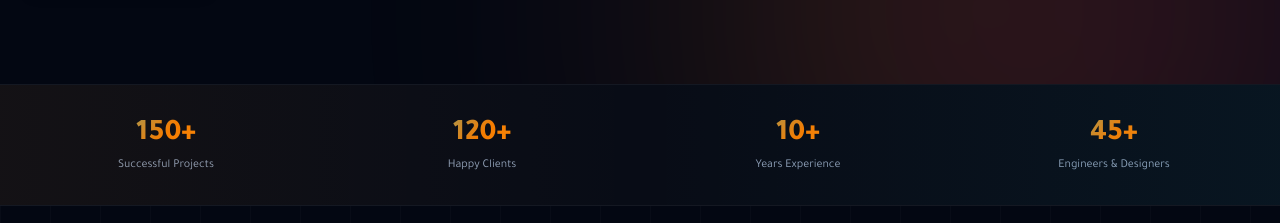
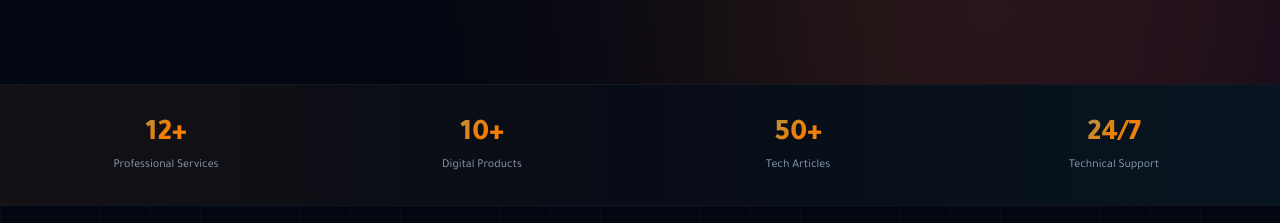
Before and after one commit to FastFreeCloud/fastfree, a Next.js app in the folder apps/fastfree_website/: page /en in a window 1280 px wide. Shown: the part 820-1043 px from the top of the page. Built offline with nearby package versions, Linux system fonts and the light colour scheme; a web font is replaced by a local one.

Commit message:
fix: honest stats (SSR-safe), tech clarity, verify website sweep pass

```diff
--- a/apps/fastfree_website/app/[lang]/HomeClient.tsx
+++ b/apps/fastfree_website/app/[lang]/HomeClient.tsx
@@ -13,7 +13,6 @@ import { testimonials } from '@/src/data/testimonials';
 import { useSEOMeta } from '@/lib/use-seo';
 import { motion } from 'framer-motion';
 import { SpotlightCard } from '@/components/ui/SpotlightCard';
-import { AnimatedCounter } from '@/components/ui/AnimatedCounter';
 import { TextReveal } from '@/components/ui/TextReveal';
 import { useRef } from 'react';
 import OrganizationSchema, { WebSiteSchema, BreadcrumbSchema } from '@/components/SEO/StructuredData';
@@ -208,14 +207,14 @@ export default function Home() {
         <div className="absolute inset-0 bg-gradient-to-r from-[var(--ff-primary)]/5 via-transparent to-[var(--ff-accent)]/5 pointer-events-none" />
         <div className="max-w-7xl mx-auto px-6 grid grid-cols-2 md:grid-cols-4 gap-8 text-center">
           {[
-            { value: 150, suffix: '+', label: t('STATS_PROJECTS', 'مشروع ناجح', 'Successful Projects') },
-            { value: 120, suffix: '+', label: t('STATS_CLIENTS', 'عميل راضٍ', 'Happy Clients') },
-            { value: 10, suffix: '+', label: t('STATS_EXPERIENCE', 'سنوات خبرة', 'Years Experience') },
-            { value: 45, suffix: '+', label: t('STATS_ENGINEERS', 'مهندس ومصمم', 'Engineers & Designers') },
+            { display: '12+', label: t('STATS_SERVICES', 'خدمات احترافية', 'Professional Services') },
+            { display: '10+', label: t('STATS_PRODUCTS', 'منتجات رقمية', 'Digital Products') },
+            { display: '50+', label: t('STATS_ARTICLES', 'مقال تقني', 'Tech Articles') },
+            { display: '24/7', label: t('STATS_SUPPORT', 'دعم فني', 'Technical Support') },
           ].map((stat, i) => (
             <div key={i}>
               <div className="text-3xl font-extrabold text-transparent bg-clip-text" style={{ backgroundImage: 'var(--ff-gradient)' }}>
-                <AnimatedCounter value={stat.value} suffix={stat.suffix} />
+                <span>{stat.display}</span>
               </div>
               <div className="text-slate-400 text-xs mt-1">{stat.label}</div>
             </div>
@@ -399,9 +398,9 @@ export default function Home() {
           <FadeIn>
             <div className="text-center mb-12">
               <h2 className="text-2xl md:text-3xl font-bold mb-3" style={{ fontFamily: 'var(--ff-font-heading)' }}>
-                {t('TECH_TITLE', 'التقنيات المستخدمة', 'Technologies We Use')}
+                {t('TECH_TITLE', 'تقنيات هذا الموقع', "This Site's Stack")}
               </h2>
-              <p className="text-slate-400 text-sm">{t('TECH_DESC', 'نستخدم أحدث التقنيات لضمان أداء عالي وقابلية للتوسع', 'We use the latest technologies for high performance and scalability')}</p>
+              <p className="text-slate-400 text-sm">{t('TECH_DESC', 'هذا الموقع التسويقي مبني بأحدث التقنيات لضمان أداء عالٍ وقابلية للتوسع', 'This marketing website is built with the latest technologies for high performance and scalability')}</p>
             </div>
           </FadeIn>
           <div className="flex flex-wrap justify-center gap-4">
--- a/apps/fastfree_website/app/[lang]/services/ServicesClient.tsx
+++ b/apps/fastfree_website/app/[lang]/services/ServicesClient.tsx
@@ -81,8 +81,8 @@ export default function ServicesPage() {
         <div className="max-w-7xl mx-auto px-6 grid grid-cols-2 md:grid-cols-4 gap-6 text-center">
           {[
               { icon: Layers, value: '12+', label: t('SERVICES_COUNT', 'خدمة متخصصة', 'Specialized Services') },
-            { icon: Code, value: '150+', label: t('PROJECTS_COUNT', 'مشروع منجز', 'Completed Projects') },
-            { icon: Users, value: '120+', label: t('CLIENTS_COUNT', 'عميل سعيد', 'Happy Clients') },
+            { icon: Package, value: '10+', label: t('PRODUCTS_COUNT', 'منتجات', 'Products') },
+            { icon: Pencil, value: '50+', label: t('ARTICLES_COUNT', 'مقالات', 'Articles') },
             { icon: Clock, value: '24/7', label: t('SUPPORT_COUNT', 'دعم فني', 'Tech Support') },
           ].map((stat, i) => (
             <FadeIn key={i} delay={i * 0.1}>
```
